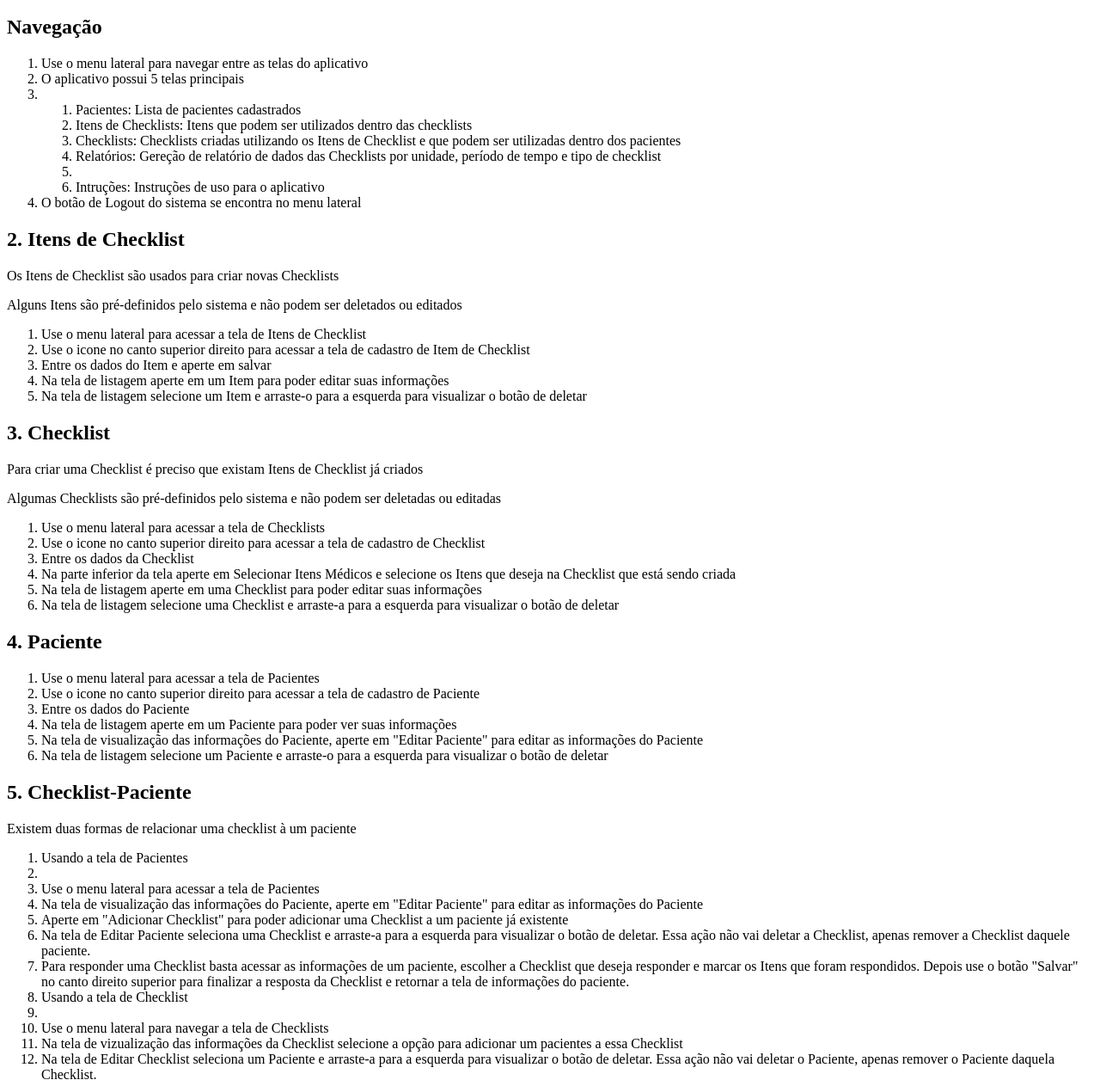
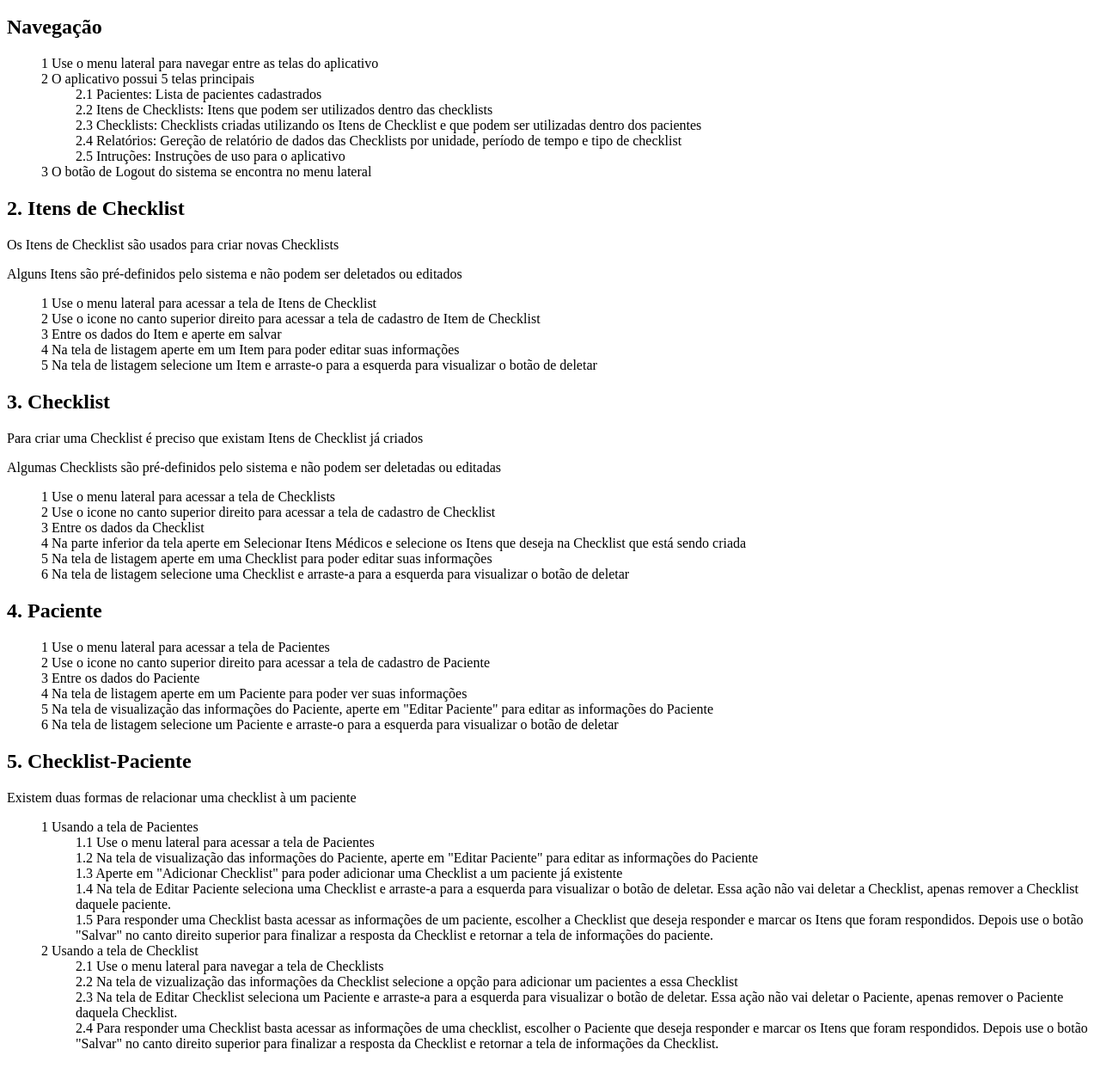
Before and after one commit to medCheckApp/medCheckFAQ, a plain HTML site: page index.html in a window 1280 px wide. Shown: the part 48-1304 px from the top of the page at 86% size. Drawn offline with Linux system fonts and the light colour scheme.

Commit message:
Fixing OL

```diff
--- a/index.html
+++ b/index.html
@@ -1,18 +1,22 @@
+<style type="text/css">
+  ol { counter-reset: item }
+  li { display: block }
+  li:before { content: counters(item, ".") " "; counter-increment: item }
+</style>
+
 <h1>Como usar o MedCheck</h1>
 
 <h2>Navegação</h2>
 <ol>
   <li>Use o menu lateral para navegar entre as telas do aplicativo</li>
   <li>O aplicativo possui 5 telas principais</li>
-  <li>
     <ol>
       <li>Pacientes: Lista de pacientes cadastrados</li>
       <li>Itens de Checklists: Itens que podem ser utilizados dentro das checklists</li>
       <li>Checklists: Checklists criadas utilizando os Itens de Checklist e que podem ser utilizadas dentro dos pacientes</li>
-      <li>Relatórios: Gereção de relatório de dados das Checklists por unidade, período de tempo e tipo de checklist<li>
+      <li>Relatórios: Gereção de relatório de dados das Checklists por unidade, período de tempo e tipo de checklist</li>
       <li>Intruções: Instruções de uso para o aplicativo</li>
     </ol>
-  </li>
   <li>O botão de Logout do sistema se encontra no menu lateral</li>
 </ol>
 
@@ -55,18 +59,18 @@
 <p>Existem duas formas de relacionar uma checklist à um paciente</p>
 <ol>
  <li>Usando a tela de Pacientes</li>
- <li>
+ <ol>
   <li>Use o menu lateral para acessar a tela de Pacientes</li>
   <li>Na tela de visualização das informações do Paciente, aperte em "Editar Paciente" para editar as informações do Paciente</li>
   <li>Aperte em "Adicionar Checklist" para poder adicionar uma Checklist a um paciente já existente</li>
   <li>Na tela de Editar Paciente seleciona uma Checklist e arraste-a para a esquerda para visualizar o botão de deletar. Essa ação não vai deletar a Checklist, apenas remover a Checklist daquele paciente.</li>
   <li>Para responder uma Checklist basta acessar as informações de um paciente, escolher a Checklist que deseja responder e marcar os Itens que foram respondidos. Depois use o botão "Salvar" no canto direito superior para finalizar a resposta da Checklist e retornar a tela de informações do paciente.</li>
- </li>
+ </ol>
  <li>Usando a tela de Checklist</li>
- <li>
+ <ol>
   <li>Use o menu lateral para navegar a tela de Checklists</li>
   <li>Na tela de vizualização das informações da Checklist selecione a opção para adicionar um pacientes a essa Checklist</li>
   <li>Na tela de Editar Checklist seleciona um Paciente e arraste-a para a esquerda para visualizar o botão de deletar. Essa ação não vai deletar o Paciente, apenas remover o Paciente daquela Checklist.</li>
   <li>Para responder uma Checklist basta acessar as informações de uma checklist, escolher o Paciente que deseja responder e marcar os Itens que foram respondidos. Depois use o botão "Salvar" no canto direito superior para finalizar a resposta da Checklist e retornar a tela de informações da Checklist.</li>
- </li>
+ </ol>
 </ol>
```
